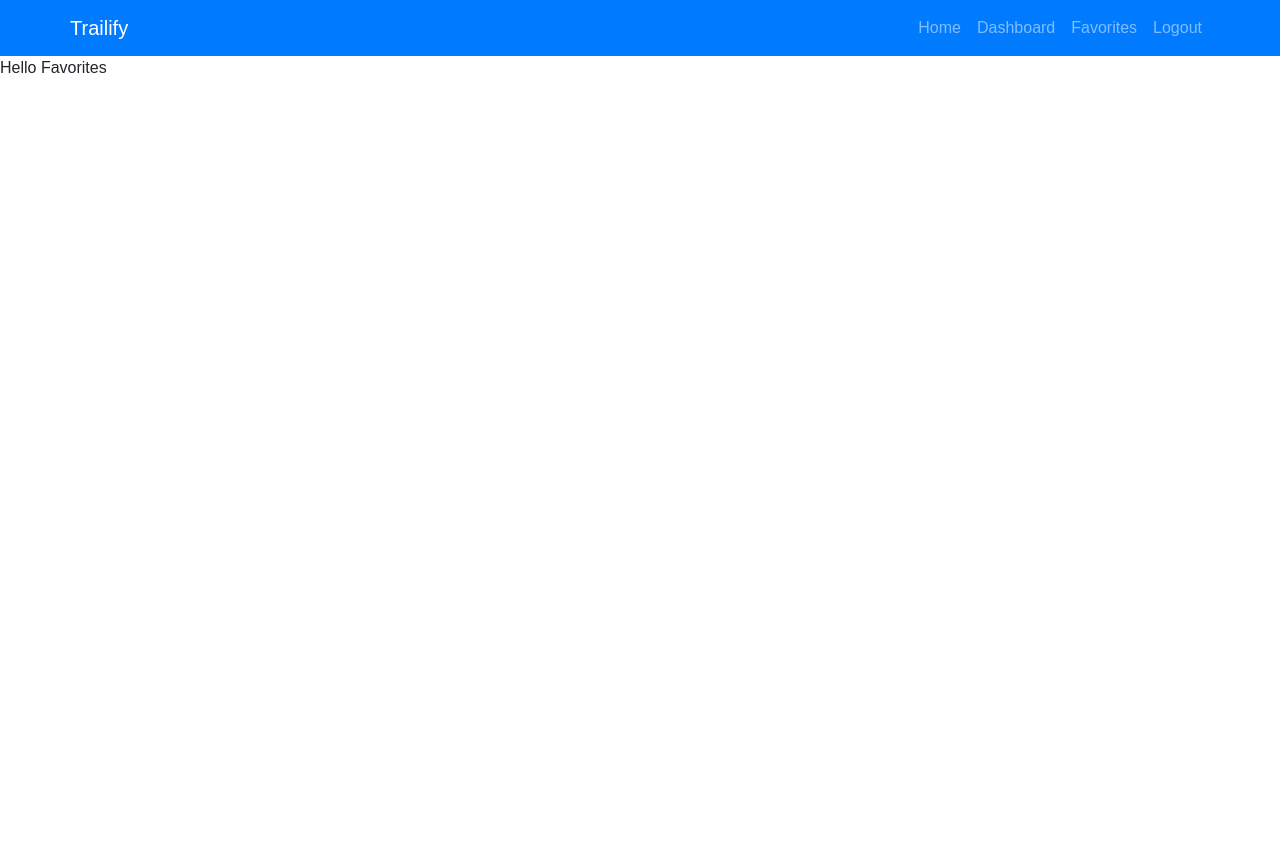
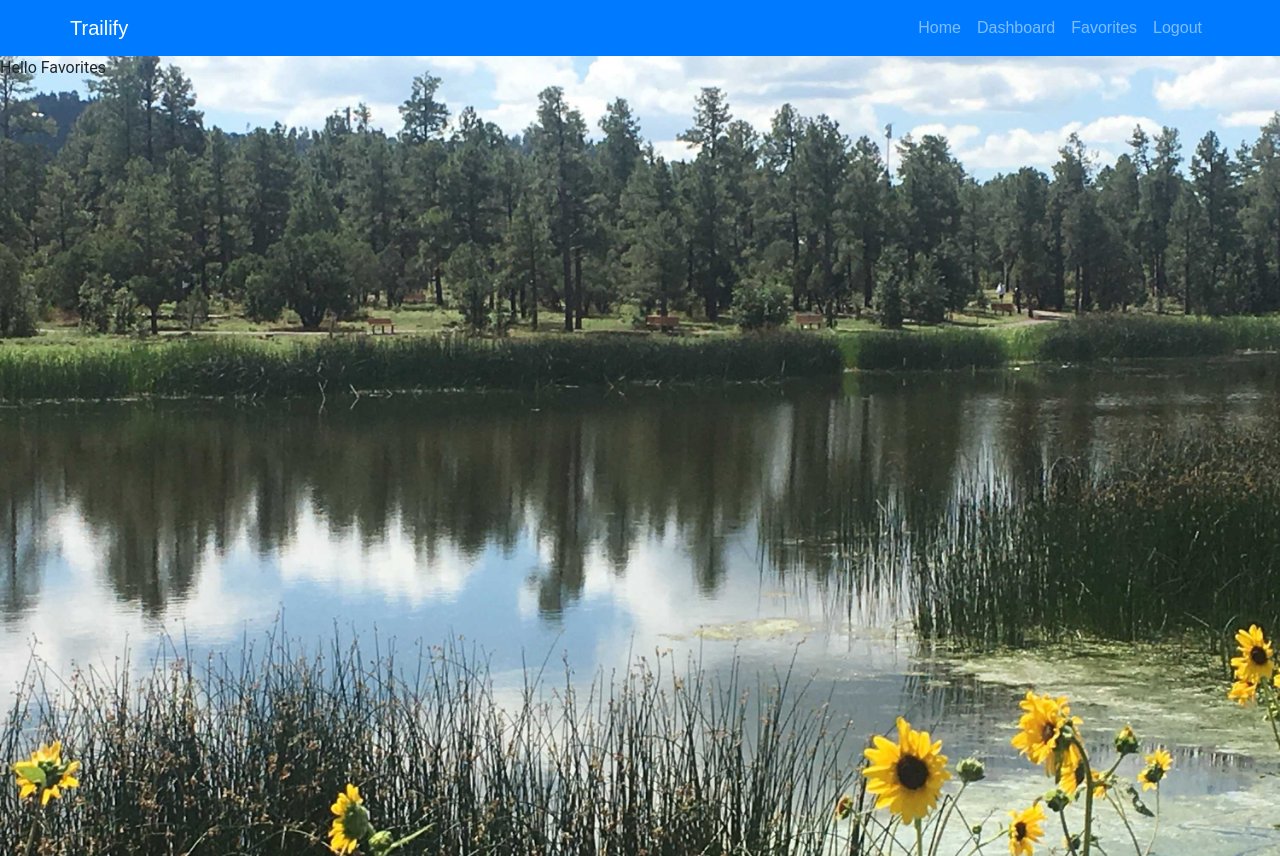
Before and after one commit to hferris/trailify, a React (Create React App) app in the folder client/: page /Favorites in a window 1280 px wide. Before the commit the page ends 800 px from the top, so only its background shows below. Built offline with nearby package versions, Linux system fonts and the light colour scheme; sample sign-in values are in the browser's storage.

Commit message:
fav. page img connection

```diff
--- a/client/src/pages/Favorites.js
+++ b/client/src/pages/Favorites.js
@@ -1,11 +1,25 @@
 import React from 'react'
+import background from "../imgs/fav.jpeg";
+
+
+const styles = {
+    fontFamily: "Roboto, Times New Roman, Times, serif",
+    boxSizing: "border-box",
+    width: '100vw',
+    height: '100vh',
+    backgroundSize: 'cover',
+    backgroundRepeat: 'no-repeat',
+    backgroundImage: `url(${background})`,
+
+  };
+
 
 function Favorites() {
     return (
-        <div>
+        <div style={styles}>
             <p>Hello Favorites</p>
         </div>
     )
 }
 
-export default Favorites
+export default Favorites;
```
